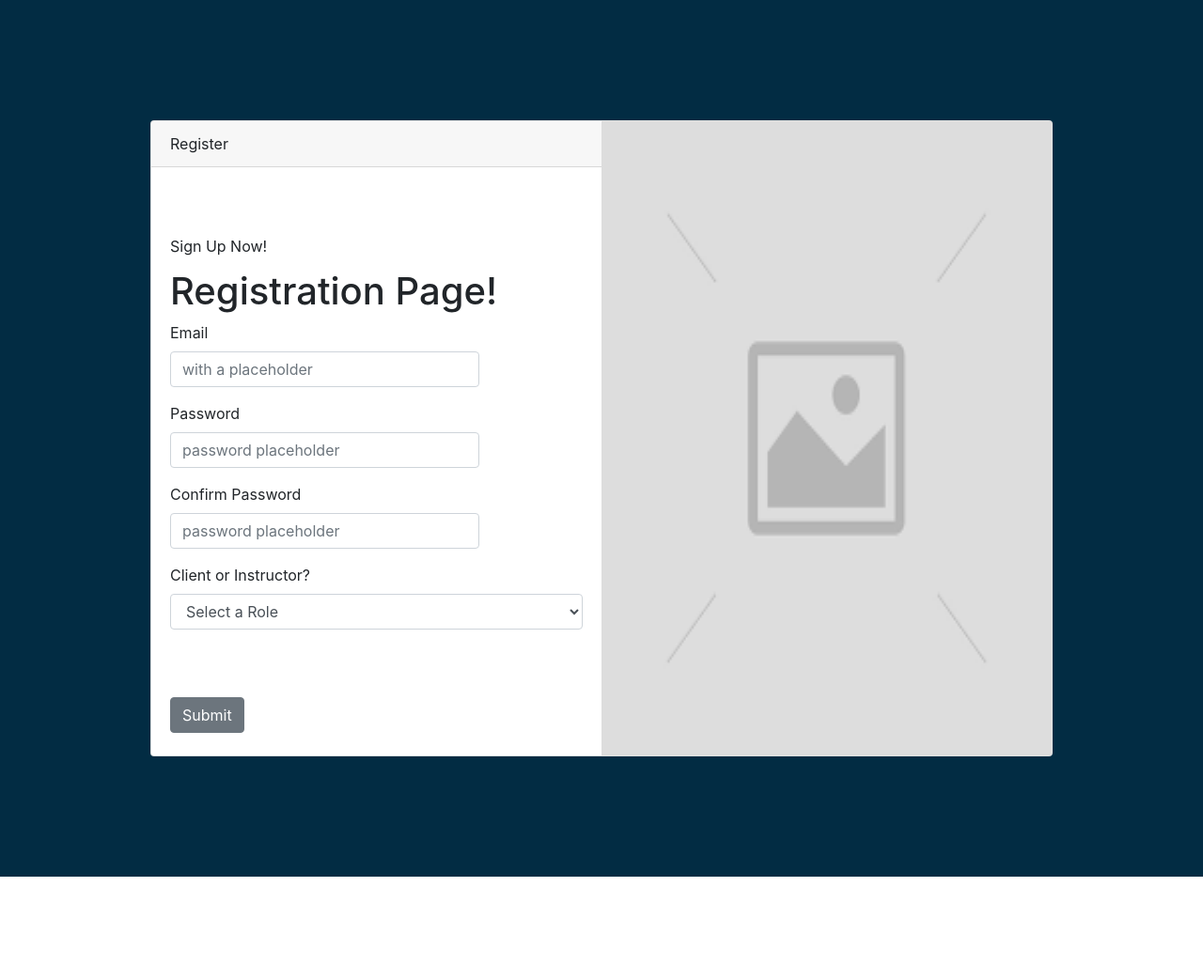
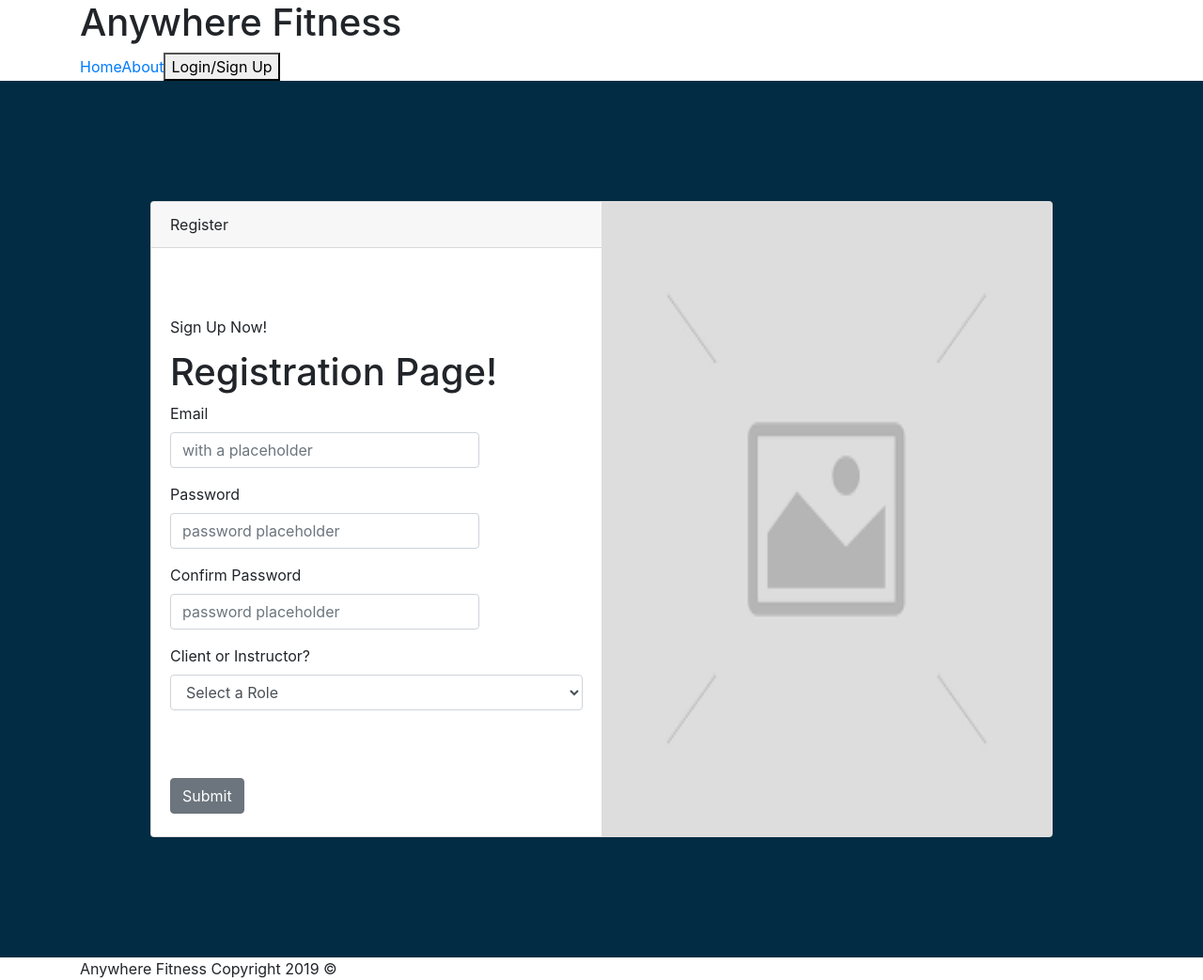
Before and after one commit to BUILD-WEEKS-ANYWHERE-FITNESS/front-end, a React (Create React App) app in the folder anywhere-fitness/: page /register in a window 1280 px wide. Shown: the whole page at 94% size. Before the commit the page ends 933 px from the top, so only its background shows below. Built offline with nearby package versions, Linux system fonts and the light colour scheme.

Commit message:
added header, footer, create Landing page component

```diff
--- a/anywhere-fitness/src/App.js
+++ b/anywhere-fitness/src/App.js
@@ -6,16 +6,20 @@ import logo from './logo.svg';
 import './App.css';
 import './css/index.css';
 import Register from './components/Register/Register';
+import Footer from './components/Footer/Footer';
+import Header from './components/Header/Header';
 
 function App() {
   return (
     <div>
+      <Header />
     <Route path="/login/">
         <Login />
     </Route>
     <Route path="/register/">
         <Register />
     </Route>
+    <Footer />
     </div>
   );
 }
--- /dev/null
+++ b/anywhere-fitness/src/components/Footer/Footer.js
@@ -0,0 +1,12 @@
+import React from 'react';
+import { Container } from 'reactstrap';
+
+const Footer = () => {
+    return (
+        <footer>
+            <Container>Anywhere Fitness Copyright 2019 &copy;</Container>
+        </footer>
+    )
+}
+
+export default Footer;
--- /dev/null
+++ b/anywhere-fitness/src/components/Header/Header.js
@@ -0,0 +1,22 @@
+import React from 'react';
+import { Container } from 'reactstrap';
+import { NavLink } from 'react-router-dom';
+
+const Header = () => {
+    return (
+        <header>
+            <Container>
+                <nav>
+                    <h1>Anywhere Fitness</h1>
+                    <div className="links-container">
+                        <NavLink className="nav-links" to="/Landing/">Home</NavLink>
+                        <NavLink className="nav-links" to="/About/">About</NavLink>
+                        <button>Login/Sign Up</button>
+                    </div>
+                </nav>
+            </Container>
+        </header>
+    )
+}
+
+export default Header;
--- /dev/null
+++ b/anywhere-fitness/src/components/Landing/Landing.js
@@ -0,0 +1 @@
+import React from 'react';
```
